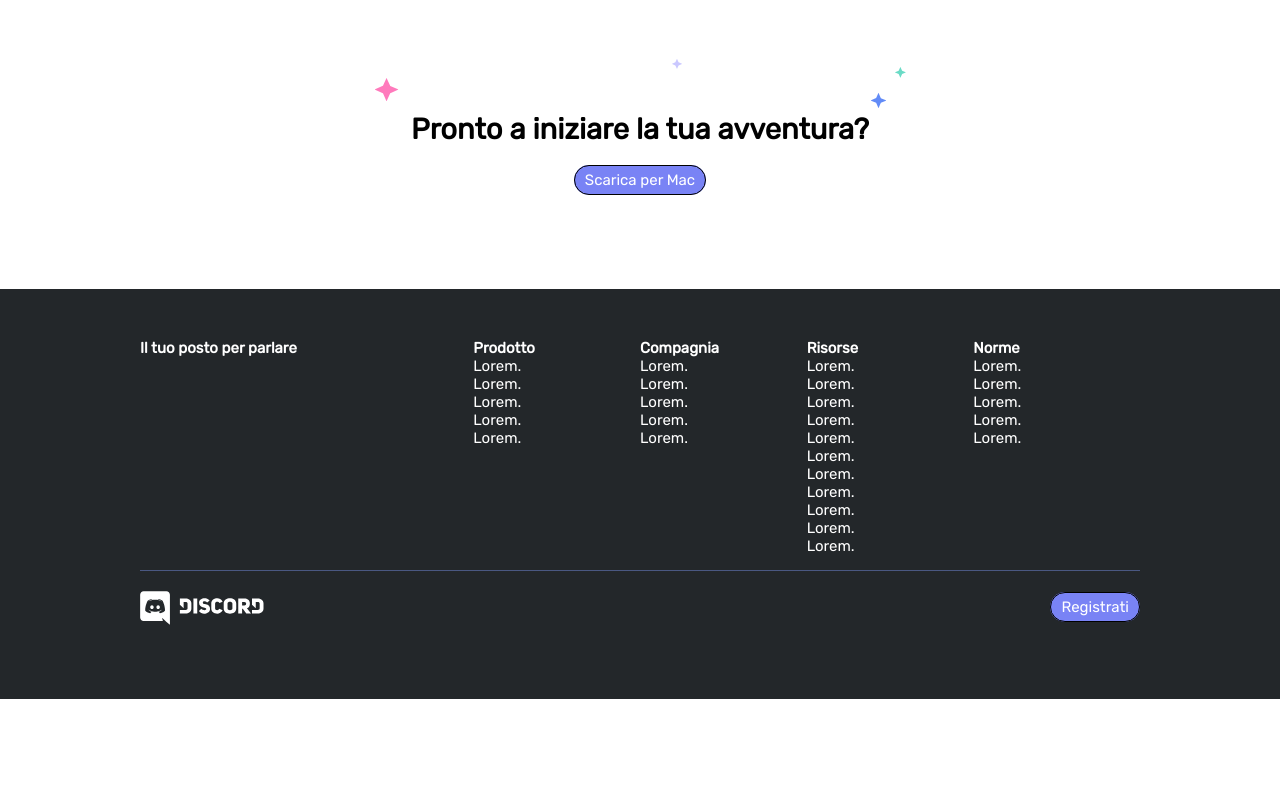
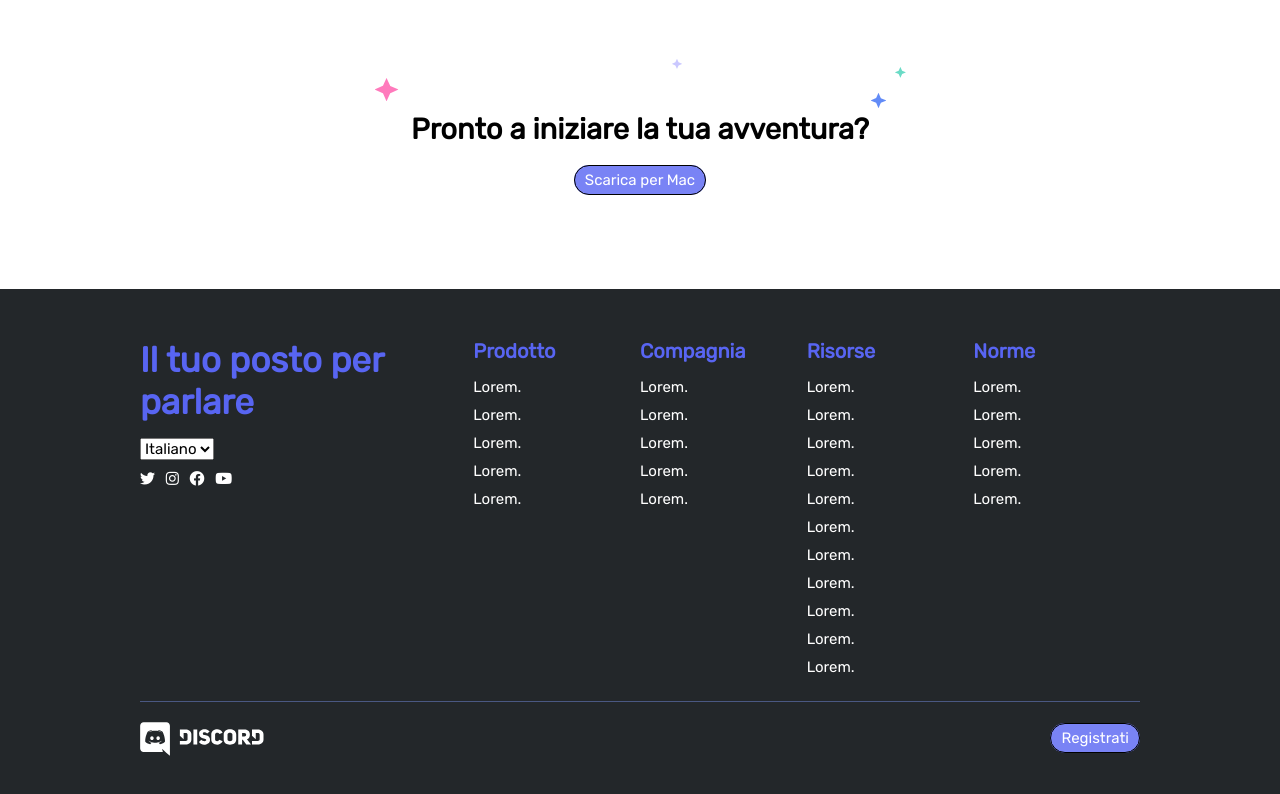
Before and after one commit to Siripiri-hue/htmlcss-discord, a plain HTML site: page index.html in a window 1280 px wide. Shown: the part 3143-3937 px from the top of the page. Before the commit the page ends 3842 px from the top, so only its background shows below. Drawn offline with Linux system fonts and the light colour scheme.

Commit message:
Completato footer

```diff
--- a/index.html
+++ b/index.html
@@ -6,6 +6,7 @@
     <meta name="viewport" content="width=device-width, initial-scale=1.0">
     <title>Discord</title>
     <link rel="stylesheet" href="style.css">
+    <link rel="stylesheet" href="https://cdnjs.cloudflare.com/ajax/libs/font-awesome/5.15.0/css/all.min.css">
 </head>
 <body class="debug">
 
@@ -37,6 +38,7 @@
     </header>
 
     <main>
+        <!-- sezione jumbo -->
         <section id="jumbo">
             <div class="container-sm">
                 <h1 id="title">Il tuo posto per parlare</h1>
@@ -50,6 +52,7 @@
             </div>
         </section>
 
+        <!-- prima sezione contenuti -->
         <section class="content">
             <div class="container-sm">
                 <div class="row">
@@ -64,6 +67,7 @@
             </div>
         </section>
 
+        <!-- seconda sezione contenuti -->
         <section class="content">
             <div class="container-sm">
                 <div class="row">
@@ -78,6 +82,7 @@
             </div>
         </section>
 
+        <!-- terza sezione contenuti -->
         <section class="content">
             <div class="container-sm">
                 <div class="row">
@@ -92,6 +97,7 @@
             </div>
         </section>
 
+        <!-- quarta sezione contenuti -->
         <section class="content">
             <div class="container-sm">
                 <div class="row">
@@ -115,15 +121,28 @@
 
     <footer>
         <div class="container-sm">
+            <!-- riga con tutte le liste -->
             <div class="row">
                 <div class="col-4">
-                    <h3 class="list-title">Il tuo posto per parlare</h3>
+                    <h3 class="list-title" id="bigtitle">Il tuo posto per parlare</h3>
                     <!-- menu a tendina lingua -->
+                    <form>
+                        <select name="" id="">
+                            <option value="">Italiano</option>
+                        </select>
+                    </form>
                     <!-- icone -->
+                    <ul class="icons">
+                        <li><a href="#"><i class="fab fa-twitter"></i></a></li>
+                        <li><a href="#"><i class="fab fa-instagram"></i></a></li>
+                        <li><a href="#"><i class="fab fa-facebook"></i></a></li>
+                        <li><a href="#"><i class="fab fa-youtube"></i></a></li>
+                    </ul>
                 </div>
+                <!-- liste -->
                 <div class="col-2">
                     <h3 class="list-title">Prodotto</h3>
-                    <ul>
+                    <ul class="foot-lists">
                         <li><a href="#">Lorem.</a></li>
                         <li><a href="#">Lorem.</a></li>
                         <li><a href="#">Lorem.</a></li>
@@ -134,7 +153,7 @@
                 </div>
                 <div class="col-2">
                     <h3 class="list-title">Compagnia</h3>
-                    <ul>
+                    <ul class="foot-lists">
                         <li><a href="#">Lorem.</a></li>
                         <li><a href="#">Lorem.</a></li>
                         <li><a href="#">Lorem.</a></li>
@@ -144,7 +163,7 @@
                 </div>
                 <div class="col-2">
                     <h3 class="list-title">Risorse</h3>
-                    <ul>
+                    <ul class="foot-lists">
                         <li><a href="#">Lorem.</a></li>
                         <li><a href="#">Lorem.</a></li>
                         <li><a href="#">Lorem.</a></li>
@@ -160,7 +179,7 @@
                 </div>
                 <div class="col-2">
                     <h3 class="list-title">Norme</h3>
-                    <ul>
+                    <ul class="foot-lists">
                         <li><a href="#">Lorem.</a></li>
                         <li><a href="#">Lorem.</a></li>
                         <li><a href="#">Lorem.</a></li>
@@ -169,6 +188,7 @@
                     </ul>
                 </div>
             </div>
+            <!-- riga sotto la linea decorativa -->
             <div class="row">
                 <div class="col-6">
                     <img src="img/logo.svg">
--- a/style.css
+++ b/style.css
@@ -193,6 +193,20 @@ footer .row:first-child {
     padding-bottom: 15px;
 }
 
+footer .container-sm .row .list-title {
+    color:#5865F2;
+    font-size: 20px;
+    padding-bottom: 15px;
+}
+
+footer .list-title#bigtitle {
+    font-size: 35px;
+}
+
+footer .container-sm .row .foot-lists li {
+    padding-bottom: 10px;
+}
+
 footer .row:last-child {
     padding-top: 20px;
 }
@@ -203,6 +217,11 @@ footer .container-sm .row:last-child > .col-6:last-child {
     text-align: right;
 }
 
+footer .icons li {
+    padding-right: 7px;
+    padding-top: 10px;
+    display: inline-block;
+}
 /* DEBUG */
 /* .debug header .container-lg > .row {
     border: 2px solid black;
```
